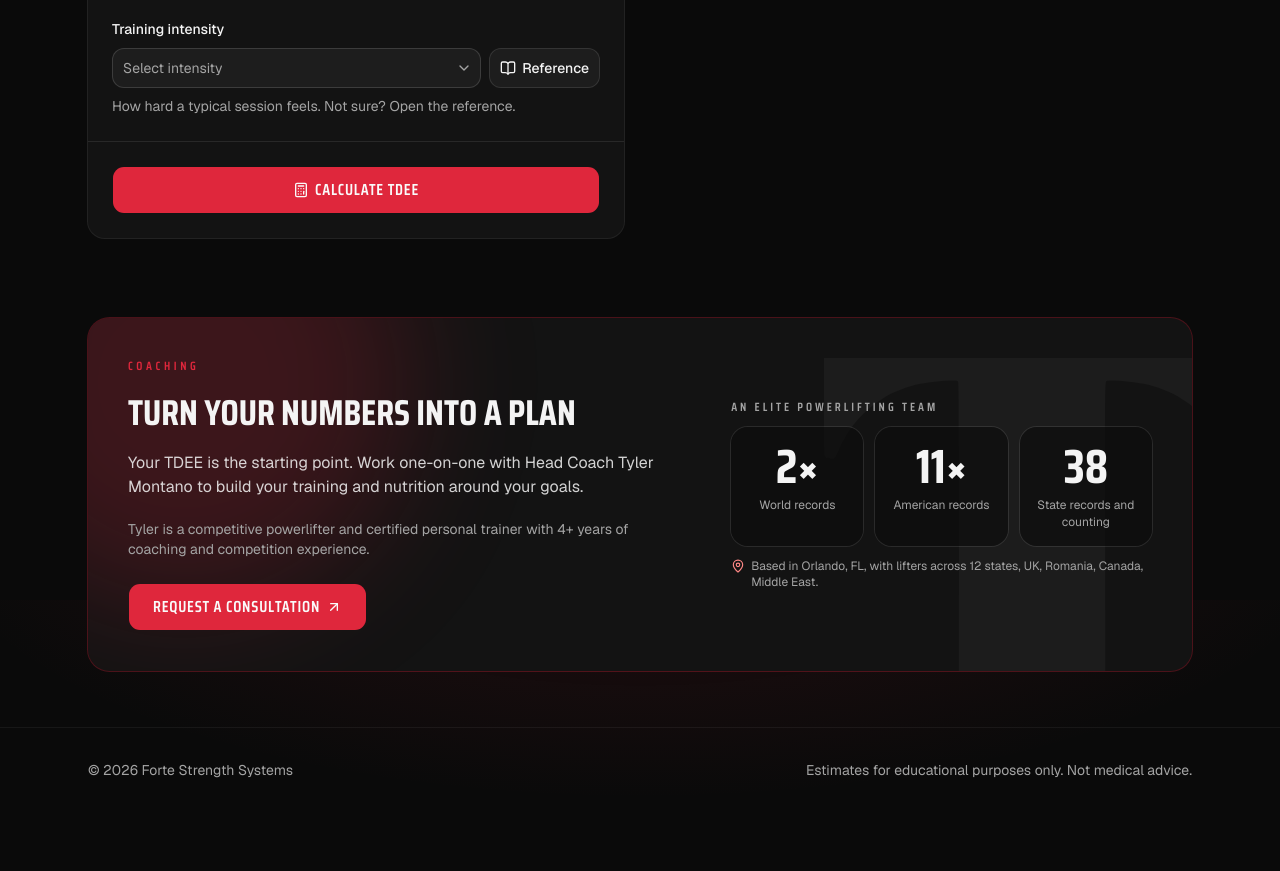
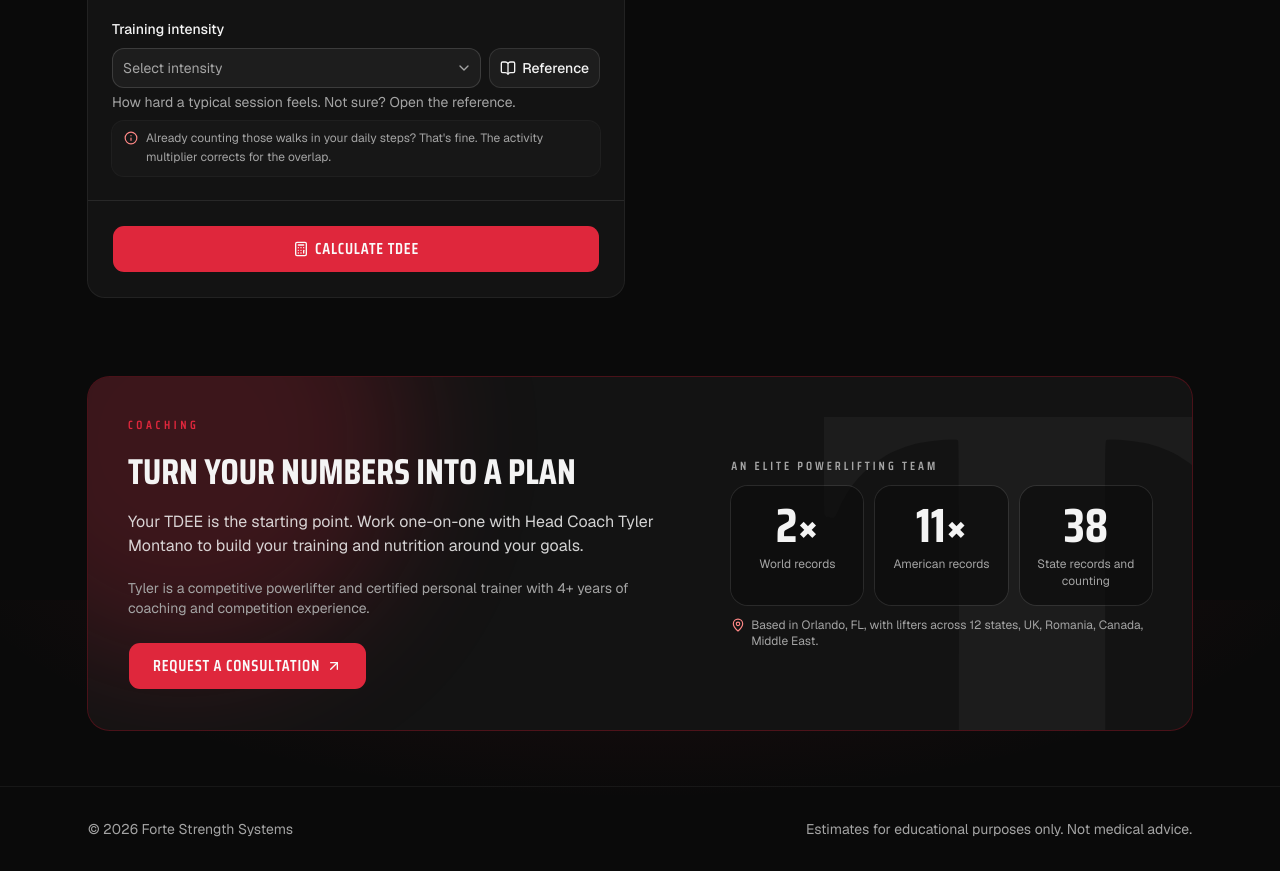
Before and after one commit to plant96/forte-strength, a Next.js app: page /tdee-calculator in a window 1280 px wide. Shown: the part 1000-1871 px from the top of the page. Before the commit the page ends 1812 px from the top, so only its background shows below. Built offline with nearby package versions, Linux system fonts and the light colour scheme.

Commit message:
moving text

```diff
--- a/src/features/tdee/components/tdee-form.tsx
+++ b/src/features/tdee/components/tdee-form.tsx
@@ -1,6 +1,6 @@
 "use client"
 
-import { CalculatorIcon, MinusIcon, PlusIcon } from "lucide-react"
+import { CalculatorIcon, InfoIcon, MinusIcon, PlusIcon } from "lucide-react"
 import { Controller, useFormState, useWatch, type UseFormReturn } from "react-hook-form"
 
 import { Button } from "@/components/ui/button"
@@ -44,6 +44,7 @@ import {
   INPUT_LIMITS,
   SELECTABLE_INTENSITY_LEVELS,
   SEX_OPTIONS,
+  STEP_OVERLAP_NOTE,
   type Sex,
   type TrainingIntensityId,
 } from "../lib/constants"
@@ -365,15 +366,20 @@ export function TdeeForm({ form, onCalculate, hasCalculated }: TdeeFormProps) {
                             {selectedIntensity.label}:
                           </span>{" "}
                           {selectedIntensity.description}
-                          {selectedIntensity.note && (
-                            <span className="mt-1 block text-xs">{selectedIntensity.note}</span>
-                          )}
                         </>
                       ) : (
                         "How hard a typical session feels. Not sure? Open the reference."
                       )}
                     </FieldDescription>
                     <FieldError errors={[fieldState.error]} />
+                    {/* Applies whatever level is picked, so it's always visible. */}
+                    <p className="flex items-start gap-2 rounded-lg bg-muted/30 px-3 py-2 text-xs leading-relaxed text-muted-foreground ring-1 ring-foreground/5">
+                      <InfoIcon
+                        className="mt-0.5 size-3.5 shrink-0 text-highlight"
+                        aria-hidden="true"
+                      />
+                      {STEP_OVERLAP_NOTE}
+                    </p>
                   </Field>
                 )}
               />
--- a/src/features/tdee/lib/constants.ts
+++ b/src/features/tdee/lib/constants.ts
@@ -26,10 +26,9 @@ export interface IntensityLevel<Id extends IntensityId = IntensityId> {
   description: string
   /** Typical sessions at this level, shown in the intensity reference. */
   examples: readonly string[]
-  note?: string
 }
 
-/** Shown with the very light level and in the intensity guide. */
+/** Shown under the intensity picker and in the intensity guide. */
 export const STEP_OVERLAP_NOTE =
   "Already counting those walks in your daily steps? That's fine. The activity multiplier corrects for the overlap."
 
@@ -48,7 +47,6 @@ export const INTENSITY_LEVELS: readonly IntensityLevel[] = [
     score: 0.2,
     description: "Walking or light jogging.",
     examples: ["Walking", "Light jogging"],
-    note: STEP_OVERLAP_NOTE,
   },
   {
     id: "light",
```
Also changed, not shown: 1 other file (tests, documents, lock files or other folders).
